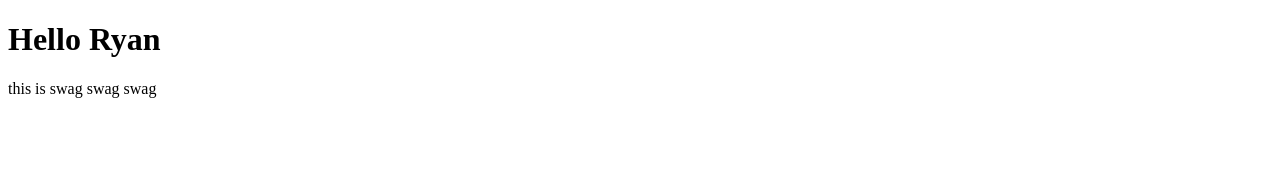
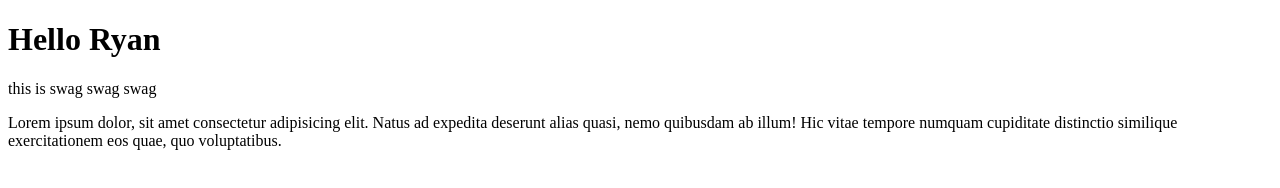
Before and after one commit to Uncle-Shred/git-branching, a plain HTML site: page index.html in a window 1280 px wide. Drawn offline with Linux system fonts and the light colour scheme.

Commit message:
added feature branch

```diff
--- a/index.html
+++ b/index.html
@@ -9,5 +9,8 @@
 <body>
 	<h1>Hello Ryan</h1>
 	<p>this is swag swag swag</p>
+  <article class="featureBranch">
+    <p>Lorem ipsum dolor, sit amet consectetur adipisicing elit. Natus ad expedita deserunt alias quasi, nemo quibusdam ab illum! Hic vitae tempore numquam cupiditate distinctio similique exercitationem eos quae, quo voluptatibus.</p>
+  </article>
 </body>
 </html>
```
